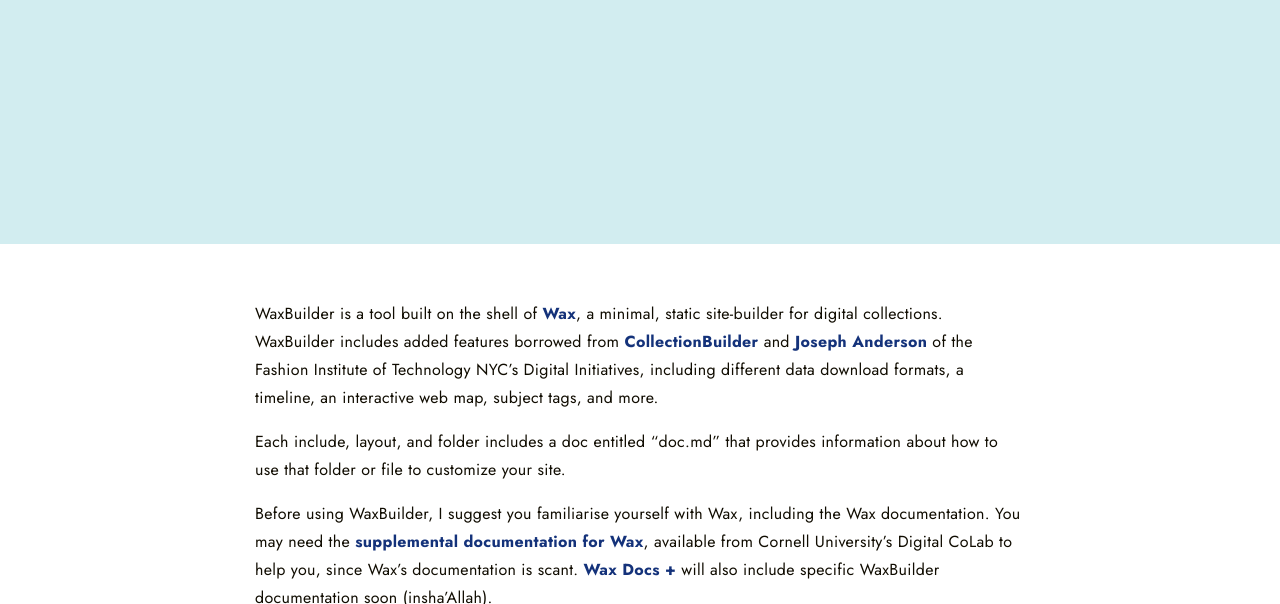
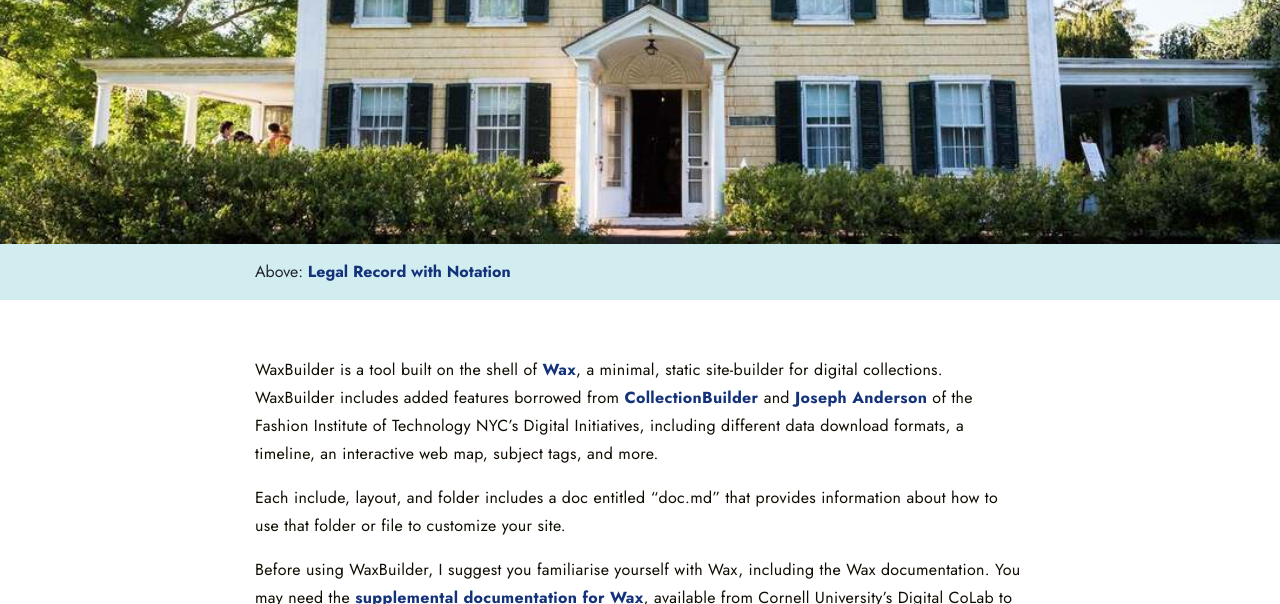
Before and after one commit to katelynautumn28/smtestwaxbuilder, a Jekyll site: the page built from index.md, in a window 1280 px wide and 900 px high, scrolled down 406 px, cut to the strip 0-604 px from the top of the window. Built offline with Jekyll 4.4.1, drawn with Linux system fonts in a browser that asks for light colours; part of the change alters nothing that is shown.

```diff
--- a/_config.yml
+++ b/_config.yml
@@ -18,7 +18,7 @@
 title:            'Sylvester Manor Wax Builder Test'
 description:      'test as of April 2025'
 url:              'https://katelynautumn28.github.io' #CHANGE THIS
-baseurl:          '/smtestwaxbuilder/smtestwaxbuilder' #CHANGE THIS
+baseurl:          '/smtestwaxbuilder' #CHANGE THIS
 copyright:        'Cornell University Digital CoLab, 2024'
 logo:             '/img/book.png'
 default_thumb:    '/img/default.png'
--- a/index.md
+++ b/index.md
@@ -3,7 +3,7 @@ layout: page
 show_title: false
 banner:
   collection: smtestwaxbuilder
-  pid: obj24
+  pid: cuid4751
   y: 25%
   clickable: yes
   height: '500px'
```
